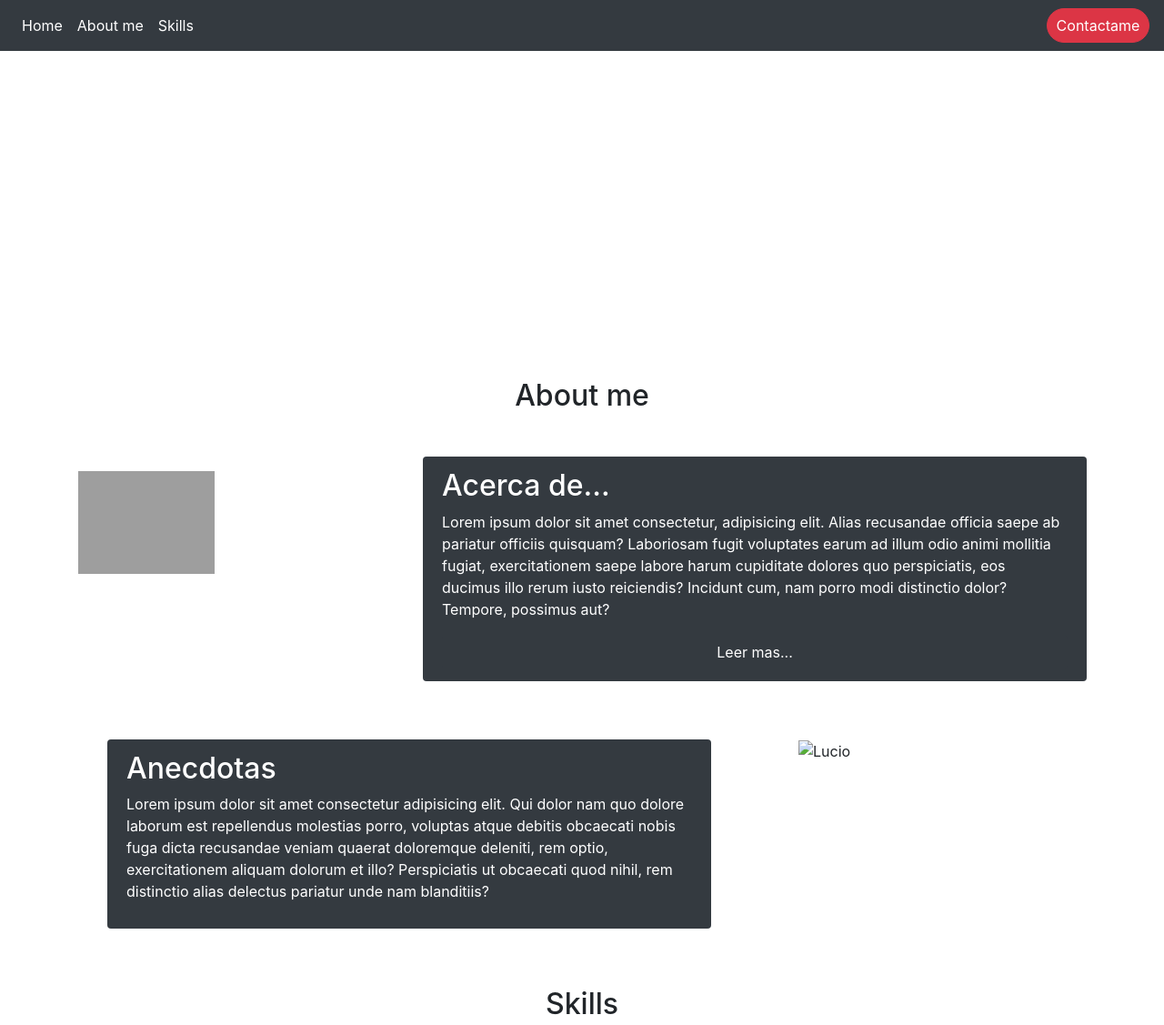
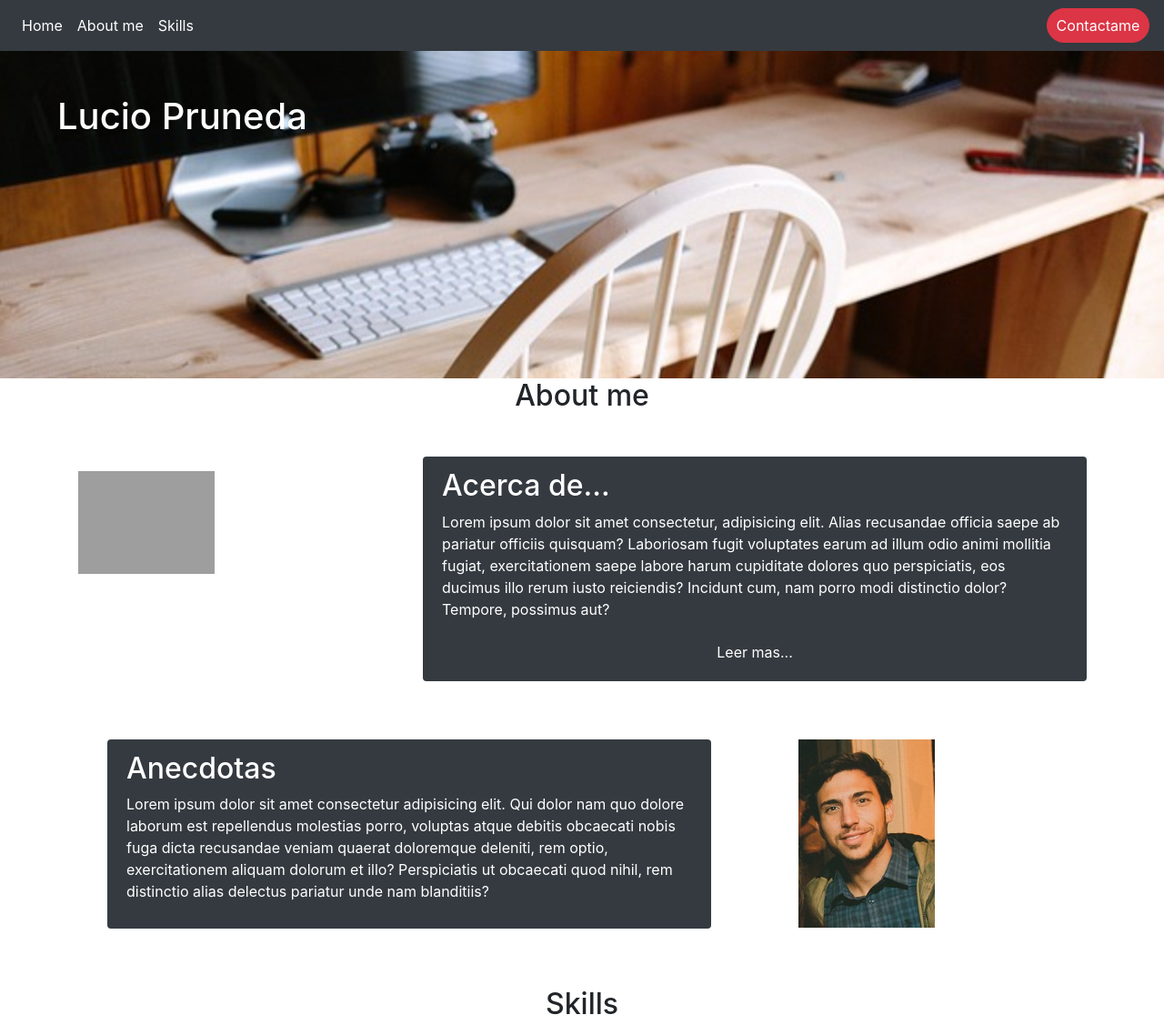
Before and after one commit to LucioPruneda/Portfolio, a plain HTML site: page index.html in a window 1280 px wide. Shown: the top 1127 px of the page at 91% size. Drawn offline with nearby package versions, Linux system fonts and the light colour scheme; grey boxes are pictures that could not be loaded.

Commit message:
Modifiqué todas las fotos

```diff
--- a/index.html
+++ b/index.html
@@ -122,7 +122,7 @@
         </div>
         <div class="col-xl-4 col-lg-6 col-md-6 col-xs-12 p-5">
           <img
-            src="../Boostrapt/ImagenesProyecto/Lusho.jpg"
+            src="../Portfolio/ImagenesProyecto/Lusho.jpg"
             width="150px"
             height="auto"
             alt="Lucio"
--- a/styles.css
+++ b/styles.css
@@ -9,7 +9,7 @@
 
 .header {
   height: 45vh;
-  background-image: url(../Boostrapt/ImagenesProyecto/wood.jpg);
+  background-image: url(../Portfolio/ImagenesProyecto/wood.jpg);
   background-size: cover;
 }
 .footer {
@@ -20,6 +20,6 @@ textarea {
   resize: none;
 }
 .fondo {
-  background-image: url(../Boostrapt/ImagenesProyecto/homeoffice4.jpg);
+  background-image: url(../Portfolio/ImagenesProyecto/homeoffice4.jpg);
   background-size: cover;
 }
```
